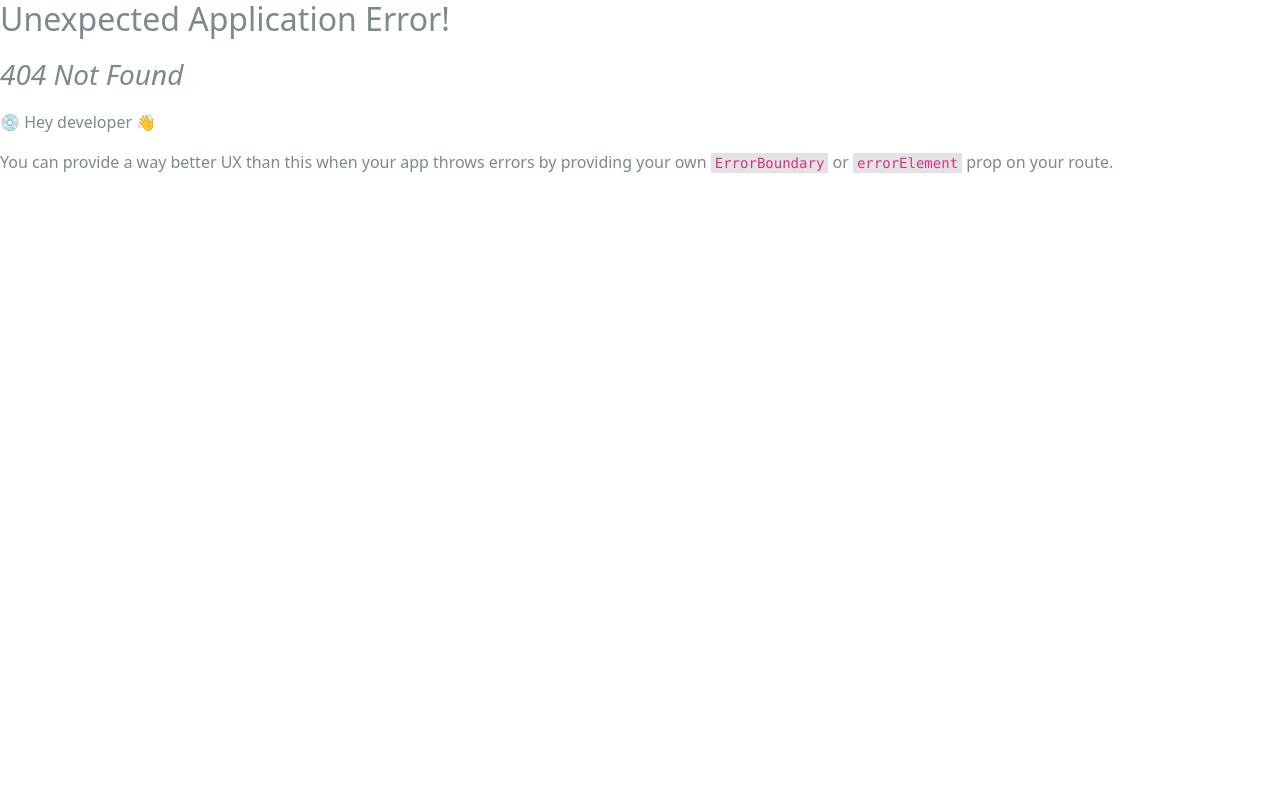
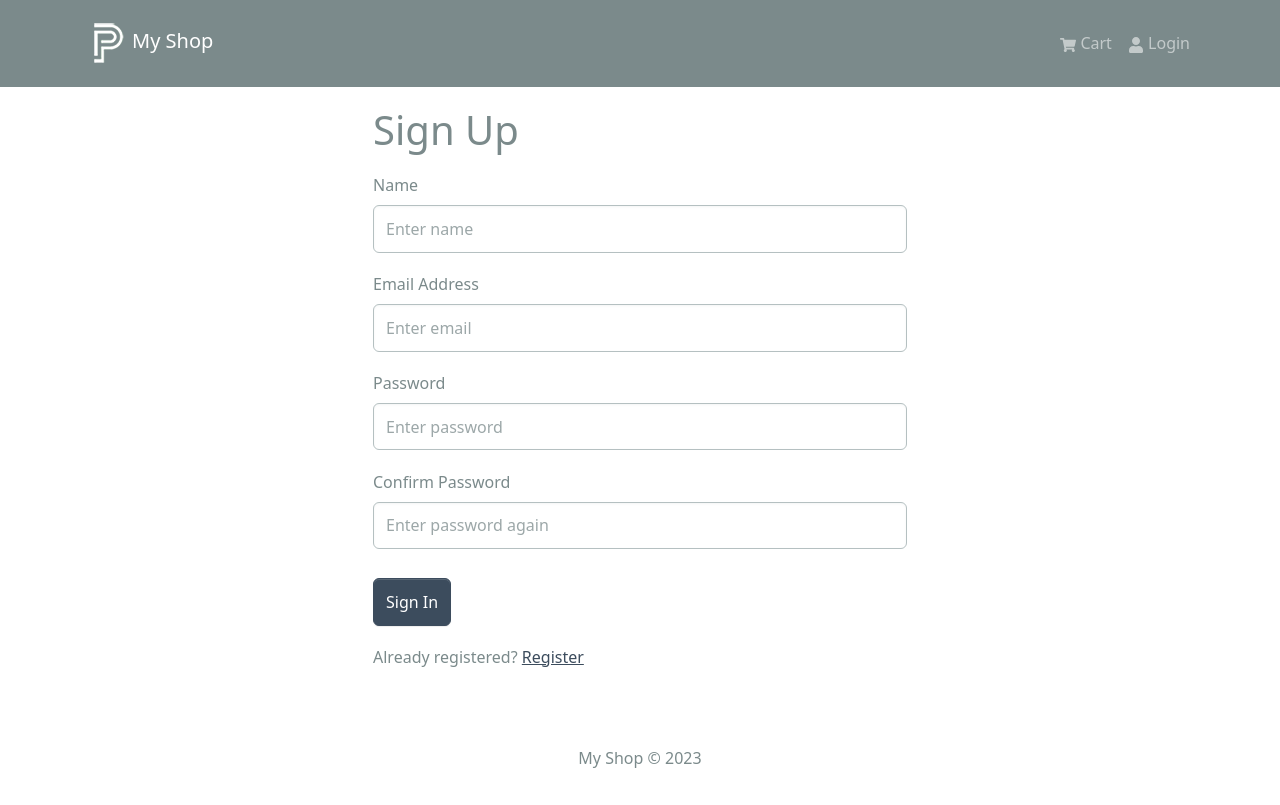
Before and after one commit to xeonmobius/myshopv2, a React (Create React App) app in the folder frontend/: page /register in a window 1280 px wide. Before the commit this address had no page. Built offline with nearby package versions, Linux system fonts and the light colour scheme.

Commit message:
added frontend authentication

```diff
--- a/frontend/package.json
+++ b/frontend/package.json
@@ -17,7 +17,8 @@
     "react-redux": "^8.1.2",
     "react-router-bootstrap": "^0.26.2",
     "react-router-dom": "^6.14.2",
-    "react-scripts": "5.0.1",
+    "react-scripts": "^5.0.1",
+    "react-toastify": "^9.1.3",
     "web-vitals": "^2.1.4"
   },
   "scripts": {
--- a/frontend/src/App.js
+++ b/frontend/src/App.js
@@ -3,6 +3,8 @@
 import Footer from "./components/Footer";
 import { Container } from "react-bootstrap";
 import { Outlet } from "react-router-dom";
+import { ToastContainer } from "react-toastify";
+import  "react-toastify/dist/ReactToastify.css";
 
 const App = () => {
   return (
@@ -14,6 +16,7 @@
         </Container>
       </main>
       <Footer />
+      <ToastContainer />
     </>
   );
 };
--- /dev/null
+++ b/frontend/src/components/FormContainer.jsx
@@ -0,0 +1,13 @@
+import { Container, Row, Col } from "react-bootstrap";
+
+const FormContainer = ({ children }) => {
+  return <Container>
+    <Row className="justify-content-md-center">
+      <Col xs={12} md={6}>
+        {children}
+      </Col>
+    </Row>
+  </Container>;
+};
+
+export default FormContainer;
--- a/frontend/src/components/Header.jsx
+++ b/frontend/src/components/Header.jsx
@@ -1,11 +1,31 @@
-import {Badge, Nav, Navbar, Container } from "react-bootstrap";
+import {Badge, Nav, Navbar, Container, NavDropdown } from "react-bootstrap";
+import { useNavigate } from "react-router-dom";
 import { FaShoppingCart, FaUser } from "react-icons/fa";
 import logo from "../assets/logo.png";
 import { LinkContainer } from "react-router-bootstrap";
-import { useSelector } from "react-redux";
+import { useSelector, useDispatch } from "react-redux";
+import { useLogoutMutation } from "../slices/usersApiSlice";
+import { logout } from "../slices/authSlice";
+
 
 const Header = () => {
   const {cartItems} = useSelector((state) => state.cart);
+  const {userInfo} = useSelector((state) => state.auth);
+
+  const dispatch = useDispatch();
+  const navigate = useNavigate();
+
+  const [logoutApiCall] = useLogoutMutation();
+  const logoutHandler = async () => {
+    try {
+      await logoutApiCall().unwrap();
+      dispatch(logout());
+      navigate("/login");
+    } catch (error) {
+      console.log(error);
+    }
+
+  }
 
   return (
     <header>
@@ -32,11 +52,23 @@
                   }
                 </Nav.Link>
               </LinkContainer>
-              <LinkContainer to="/login">
+              {userInfo ? (
+                <NavDropdown title={userInfo.name} id="username">
+                  <LinkContainer to="/profile">
+                    <NavDropdown.Item>Profile</NavDropdown.Item>
+                  </LinkContainer>
+                  <NavDropdown.Item onClick={logoutHandler}>
+                    Logout
+                  </NavDropdown.Item>
+                </NavDropdown>
+              ): (
+                <LinkContainer to="/login">
                 <Nav.Link>
                   <FaUser /> Login
                 </Nav.Link>
               </LinkContainer>
+              )}
+
             </Nav>
           </Navbar.Collapse>
         </Container>
--- a/frontend/src/constants.js
+++ b/frontend/src/constants.js
@@ -1,5 +1,5 @@
 export const BASE_URL = '';
 export const PRODUCTS_URL = '/api/products';
-export const USERS_URL = '/apiusers';
+export const USERS_URL = '/api/users';
 export const ORDERS_URL = '/api/orders';
 export const PAYPAL_URL = '/api/config/paypal';
--- a/frontend/src/index.js
+++ b/frontend/src/index.js
@@ -15,6 +15,8 @@
 import Homescreen from "./screens/Homescreen";
 import Productscreen from "./screens/Productscreen";
 import CartScreen from "./screens/Cartscreen";
+import Loginscreen from "./screens/Loginscreen";
+import Registerscreen from "./screens/Registerscreen";
 
 const router = createBrowserRouter(
   createRoutesFromElements(
@@ -22,6 +24,8 @@
       <Route index={true} path="/" element={<Homescreen />} />
       <Route path="product/:id" element={<Productscreen />} />
       <Route path="cart" element={<CartScreen />} />
+      <Route path="login" element={<Loginscreen />} />
+      <Route path="register" element={<Registerscreen />} />
     </Route>
   )
 );
--- /dev/null
+++ b/frontend/src/screens/Loginscreen.jsx
@@ -0,0 +1,79 @@
+import { useState, useEffect } from "react";
+import { Link, useLocation, useNavigate } from "react-router-dom";
+import { Form, Button, Row, Col } from "react-bootstrap";
+import FormContainer from "../components/FormContainer";
+import Loader from "../components/Loader";
+import { useDispatch, useSelector } from "react-redux";
+import { useLoginMutation } from "../slices/usersApiSlice";
+import { setCredentials } from "../slices/authSlice";
+import { toast } from "react-toastify";
+
+const Loginscreen = () => {
+  const [email, setEmail] = useState("");
+  const [password, setPassword] = useState("");
+
+  const dispatch = useDispatch();
+  const navigate = useNavigate();
+
+  const [login, { isLoading }] = useLoginMutation();
+  const { userInfo } = useSelector((state) => state.auth);
+
+  const { search } = useLocation();
+  const sp = new URLSearchParams(search);
+  const redirect = sp.get("redirect") || "/";
+
+
+  useEffect(() => {
+      if (userInfo) {
+        navigate(redirect);
+      }
+  }, [userInfo, redirect, navigate]);
+
+  const submitHandler = async (e) => {
+    e.preventDefault();
+
+    try {
+      const res = await login({email, password}).unwrap;
+        dispatch(setCredentials({...res, }));
+        navigate(redirect);
+    } catch (error) {
+        toast.error(error?.data?.message || error.error);
+    }
+  };
+  return (
+    <FormContainer>
+      <h1>Sign In</h1>
+      <Form onSubmit={submitHandler}>
+        <Form.Group controlId="email" className="my-3">
+          <Form.Label>Email Address</Form.Label>
+          <Form.Control
+            type="email"
+            placeholder="Enter email"
+            value={email}
+            onChange={(e) => setEmail(e.target.value)}
+          ></Form.Control>
+        </Form.Group>
+        <Form.Group controlId="password" className="my-3">
+          <Form.Label>Password</Form.Label>
+          <Form.Control
+            type="password"
+            placeholder="Enter password"
+            value={password}
+            onChange={(e) => setPassword(e.target.value)}
+          ></Form.Control>
+        </Form.Group>
+        <Button type="submit" className="mt-2" variant="primary" disabled={isLoading}>
+          Sign In
+        </Button>
+        { isLoading && <Loader />}
+      </Form>
+      <Row className="py-3">
+        <Col>
+          New Customer? <Link to={redirect ? `/register?redirect=${redirect}` : "/register"}>Register</Link>
+        </Col>
+      </Row>
+    </FormContainer>
+  );
+};
+
+export default Loginscreen;
--- /dev/null
+++ b/frontend/src/screens/Registerscreen.jsx
@@ -0,0 +1,111 @@
+import { useState, useEffect } from "react";
+import { Link, useLocation, useNavigate } from "react-router-dom";
+import { Form, Button, Row, Col } from "react-bootstrap";
+import FormContainer from "../components/FormContainer";
+import Loader from "../components/Loader";
+import { useDispatch, useSelector } from "react-redux";
+import { useRegisterMutation } from "../slices/usersApiSlice";
+import { setCredentials } from "../slices/authSlice";
+import { toast } from "react-toastify";
+
+const Registerscreen = () => {
+  const [name, setName] = useState("");
+  const [email, setEmail] = useState("");
+
+  const [password, setPassword] = useState("");
+  const [confirmPassword, setConfirmPassword] = useState("");
+
+  const dispatch = useDispatch();
+  const navigate = useNavigate();
+
+  const [register, { isLoading }] = useRegisterMutation();
+  const { userInfo } = useSelector((state) => state.auth);
+
+  const { search } = useLocation();
+  const sp = new URLSearchParams(search);
+  const redirect = sp.get("redirect") || "/";
+
+  useEffect(() => {
+    if (userInfo) {
+      navigate(redirect);
+    }
+  }, [userInfo, redirect, navigate]);
+
+  const submitHandler = async (e) => {
+    e.preventDefault();
+    if (password !== confirmPassword) {
+      toast.error("Passwords do not match");
+      return;
+    } else {
+      try {
+        const res = await register({ name, email, password }).unwrap;
+        dispatch(setCredentials({ ...res }));
+        navigate(redirect);
+      } catch (error) {
+        toast.error(error?.data?.message || error.error);
+      }
+    }
+  };
+  return (
+    <FormContainer>
+      <h1>Sign Up</h1>
+      <Form onSubmit={submitHandler}>
+      <Form.Group controlId="name" className="my-3">
+          <Form.Label>Name</Form.Label>
+          <Form.Control
+            type="text"
+            placeholder="Enter name"
+            value={name}
+            onChange={(e) => setName(e.target.value)}
+          ></Form.Control>
+        </Form.Group>
+        <Form.Group controlId="email" className="my-3">
+          <Form.Label>Email Address</Form.Label>
+          <Form.Control
+            type="email"
+            placeholder="Enter email"
+            value={email}
+            onChange={(e) => setEmail(e.target.value)}
+          ></Form.Control>
+        </Form.Group>
+        <Form.Group controlId="password" className="my-3">
+          <Form.Label>Password</Form.Label>
+          <Form.Control
+            type="password"
+            placeholder="Enter password"
+            value={password}
+            onChange={(e) => setPassword(e.target.value)}
+          ></Form.Control>
+        </Form.Group>
+        <Form.Group controlId="confirmPassword" className="my-3">
+          <Form.Label>Confirm Password</Form.Label>
+          <Form.Control
+            type="password"
+            placeholder="Enter password again"
+            value={confirmPassword}
+            onChange={(e) => setConfirmPassword(e.target.value)}
+          ></Form.Control>
+        </Form.Group>
+        <Button
+          type="submit"
+          className="mt-2"
+          variant="primary"
+          disabled={isLoading}
+        >
+          Sign In
+        </Button>
+        {isLoading && <Loader />}
+      </Form>
+      <Row className="py-3">
+        <Col>
+          Already registered?{" "}
+          <Link to={redirect ? `/login?redirect=${redirect}` : "/login"}>
+            Register
+          </Link>
+        </Col>
+      </Row>
+    </FormContainer>
+  );
+};
+
+export default Registerscreen;
--- /dev/null
+++ b/frontend/src/slices/authSlice.js
@@ -0,0 +1,26 @@
+import { createSlice } from "@reduxjs/toolkit";
+
+const initialState = {
+  userInfo: localStorage.getItem("userInfo")
+    ? JSON.parse(localStorage.getItem("userInfo"))
+    : null,
+};
+
+const authSlice = createSlice({
+  name: "auth",
+  initialState,
+  reducers: {
+    setCredentials: (state, action) => {
+      state.userInfo = action.payload;
+      localStorage.setItem("userInfo", JSON.stringify(action.payload));
+    },
+    logout: (state, action) => {
+      state.userInfo = null;
+      localStorage.removeItem("userInfo");
+    }
+  },
+});
+
+export const { setCredentials, logout } = authSlice.actions;
+
+export default authSlice.reducer;
--- /dev/null
+++ b/frontend/src/slices/usersApiSlice.js
@@ -0,0 +1,26 @@
+import { USERS_URL } from "../constants";
+import { apiSlice } from "./apiSlice";
+
+export const usersApiSlice = apiSlice.injectEndpoints({
+  endpoints: (builder) => ({
+    login: builder.mutation({
+      query: (data) => ({
+        url: `${USERS_URL}/auth`,
+        method: "POST",
+        body: data,
+      }),
+    }),
+    register: builder.mutation({
+      query: (data) => ({
+        url: `${USERS_URL}`,
+        method: "POST",
+        body: data,
+      }),
+    }),
+    logout: builder.mutation({
+      query: () => ({ url: `${USERS_URL}/logout`, method: "POST" }),
+    }),
+  }),
+});
+
+export const { useLoginMutation, useLogoutMutation, useRegisterMutation } = usersApiSlice;
--- a/frontend/src/store.js
+++ b/frontend/src/store.js
@@ -1,11 +1,13 @@
 import { configureStore } from "@reduxjs/toolkit";
 import { apiSlice } from "./slices/apiSlice";
 import cartSliceReducer from "./slices/cartSlice";
+import authSliceReducer from "./slices/authSlice";
 
 const store = configureStore({
   reducer: {
     [apiSlice.reducerPath]: apiSlice.reducer,
-    cart: cartSliceReducer
+    cart: cartSliceReducer,
+    auth: authSliceReducer
   },
   middleware: (getDefaultMiddleware) =>
     getDefaultMiddleware().concat(apiSlice.middleware),
--- a/package.json
+++ b/package.json
@@ -20,7 +20,10 @@
     "cookie-parser": "^1.4.6",
     "express": "^4.18.2",
     "jsonwebtoken": "^9.0.1",
-    "mongoose": "^7.4.2"
+    "mongoose": "^7.4.2",
+    "os": "^0.1.2",
+    "os-browserify": "^0.3.0",
+    "util": "^0.12.5"
   },
   "devDependencies": {
     "concurrently": "^8.2.0",
```
Also changed, not shown: 2 other files (tests, documents, lock files or other folders).
